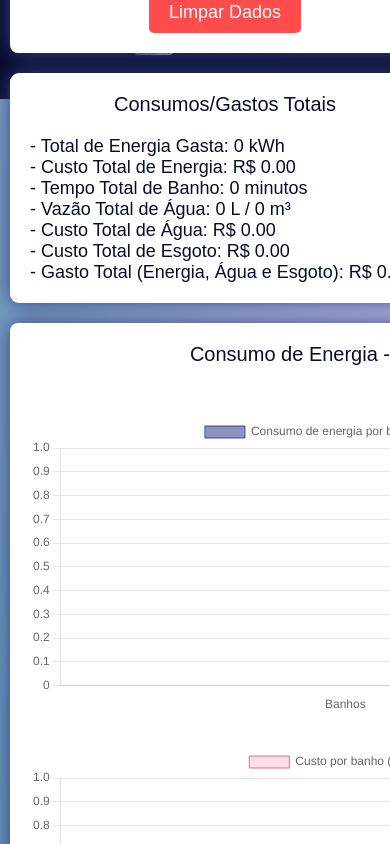
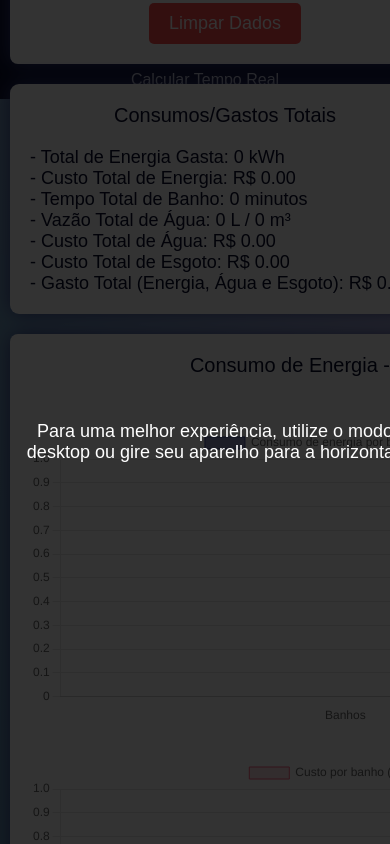
Before and after one commit to luizamantovani/Acqua-Energy, a website: page index.html in a window 390 px wide. Shown: the top 844 px of the page. Drawn offline with nearby package versions, Linux system fonts and the light colour scheme; no server answers.

Commit message:
Adiciona aviso de orientação para melhor experiência

```diff
--- a/index.html
+++ b/index.html
@@ -14,6 +14,9 @@
 </head>
 
 <body>
+    <div class="orientation-warning">
+        Para uma melhor experiência, utilize o modo desktop ou gire seu aparelho para a horizontal.
+    </div>
     <header>
         <ul class="headerUl">
             <li><a class="headerLink" href="calculosensor.html">Calcular Tempo Real</a></li>
@@ -25,7 +28,7 @@
         <section>
             <div class="left-container">
                 <div class="mainContainer">
-                    <h1>Calcule o consumo de energia:</h1>
+                    <h1>Calculadora de Consumo no banho</h1>
                     <!-- Seções de seleção (tensão, potência e estação) -->
                     <div class="selecionePot">
                         <div class="selecioneTensao">
--- a/style.css
+++ b/style.css
@@ -433,3 +433,27 @@ canvas {
         padding: 8px;
     }
 }
+
+.orientation-warning {
+    display: none;
+    position: fixed;
+    top: 0;
+    left: 0;
+    width: 100%;
+    height: 100%;
+    background-color: rgba(0, 0, 0, 0.8);
+    color: white;
+    font-family: "Archivo", sans-serif;
+    font-size: 18px;
+    text-align: center;
+    padding: 20px;
+    z-index: 1000;
+}
+
+@media (max-width: 768px) and (orientation: portrait) {
+    .orientation-warning {
+        display: flex;
+        align-items: center;
+        justify-content: center;
+    }
+}
```
